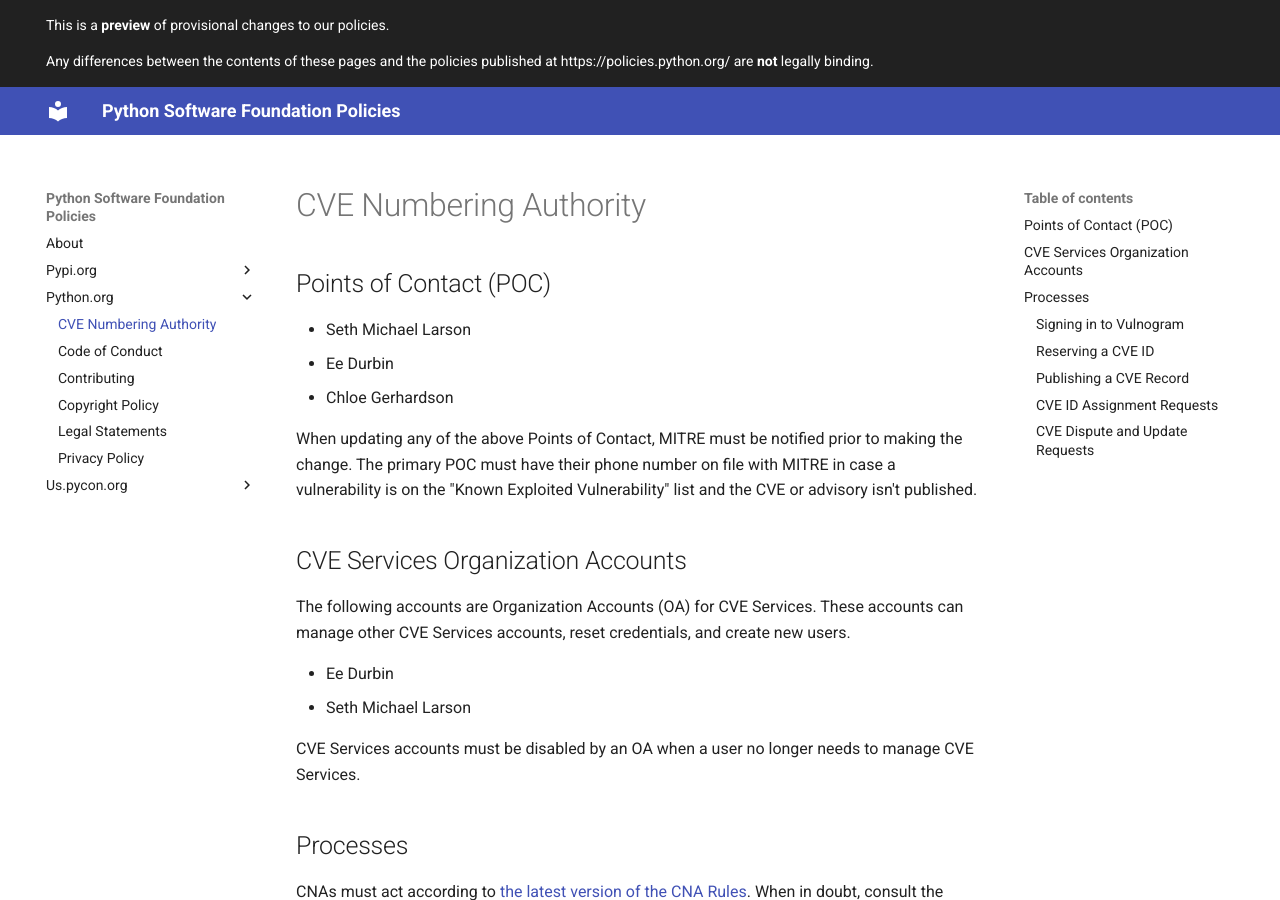
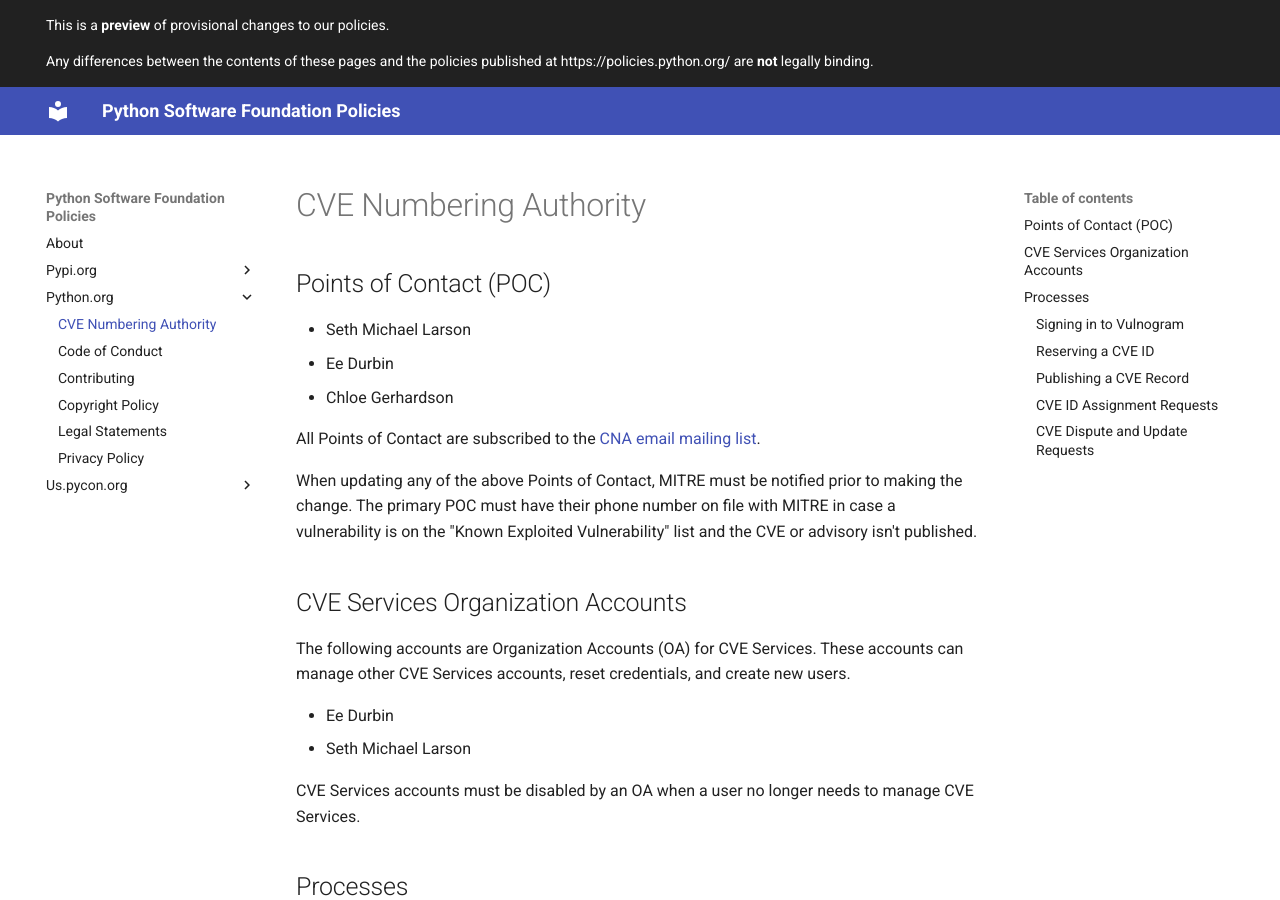
Before and after one commit to psf/policies, an MkDocs documentation site: the page built from docs/python.org/CVE-Numbering-Authority.md, in a window 1280 px wide and 900 px high. Built offline with MkDocs 1.6.1 and Material for MkDocs 9.7.7, drawn with Linux system fonts in a browser that asks for light colours.

Commit message:
Add link to CNA mailing list

```diff
--- a/docs/python.org/CVE-Numbering-Authority.md
+++ b/docs/python.org/CVE-Numbering-Authority.md
@@ -8,6 +8,8 @@
 - Seth Michael Larson
 - Ee Durbin
 - Chloe Gerhardson
+
+All Points of Contact are subscribed to the [CNA email mailing list](https://mail.python.org/mailman3/lists/cna.python.org/).
 
 When updating any of the above Points of Contact, MITRE must be notified prior to making the change.
 The primary POC must have their phone number on file with MITRE in case a vulnerability is on the
```
